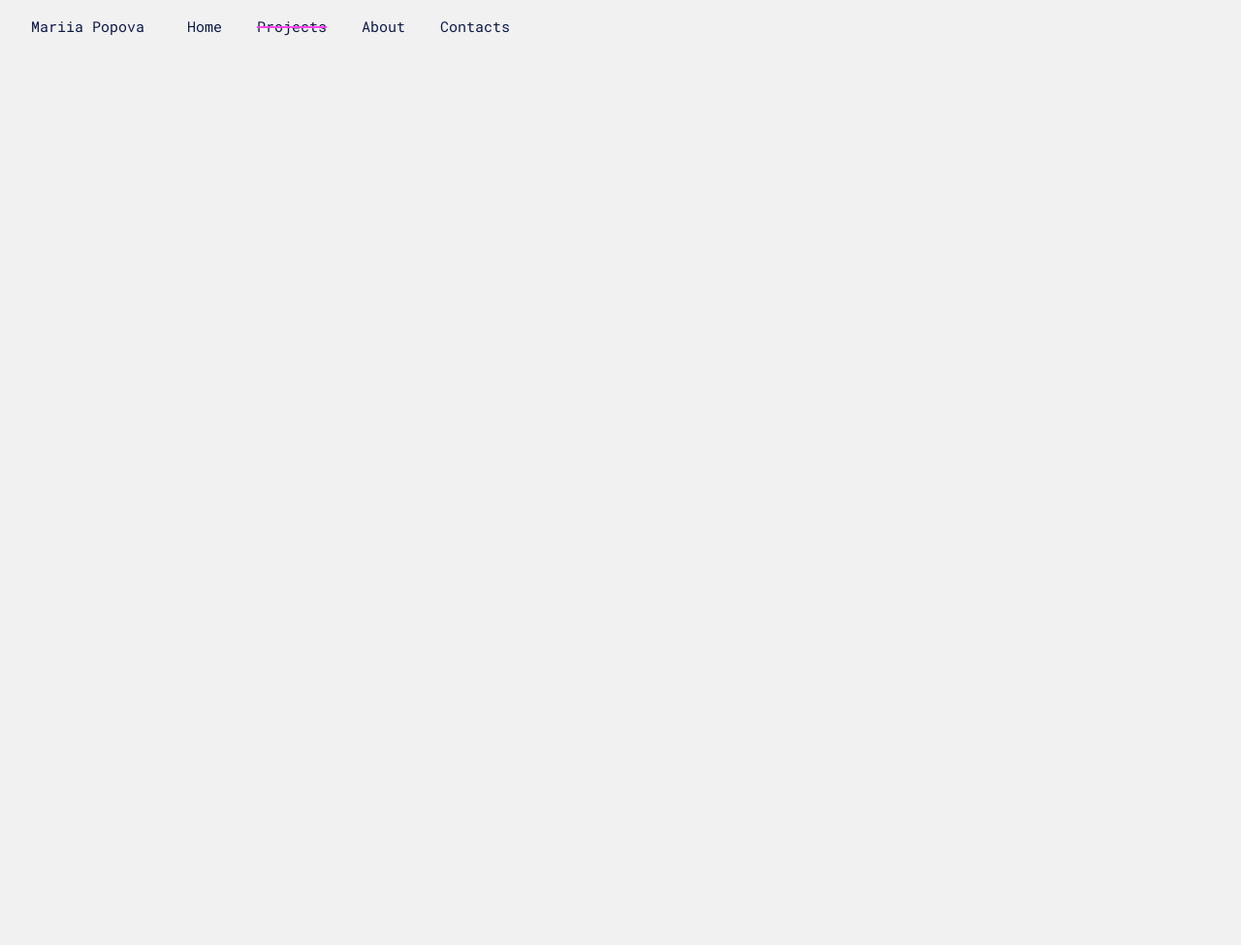
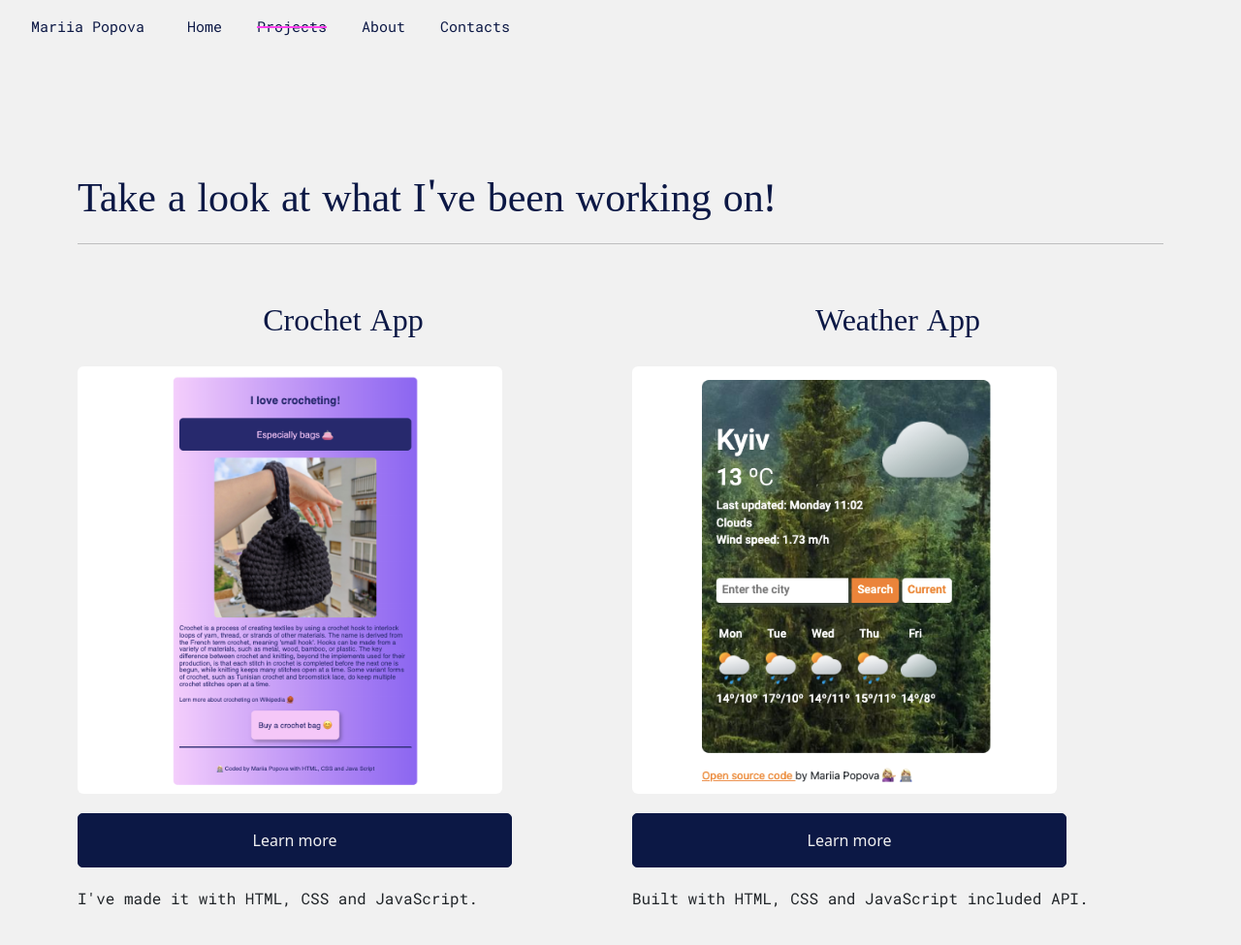
Before and after one commit to mariia-popova/portfolio-project-mariia-popova, a plain HTML site: page projects.html in a window 1280 px wide. Shown: the whole page at 97% size. Before the commit the page ends 800 px from the top, so only its background shows below. Drawn offline with nearby package versions, Linux system fonts and the light colour scheme.

Commit message:
Added a content to the Project page

```diff
--- a/projects.html
+++ b/projects.html
@@ -74,5 +74,45 @@
         </div>
       </div>
     </nav>
+    <div class="container">
+      <h1 class="content-page-h1 text-start">
+        Take a look at what I've been working on!
+      </h1>
+      <hr />
+      <div class="row">
+        <div class="col-md-6">
+          <h2 class="description-app mb-3 mt-5 text-center">Crochet App</h2>
+          <img
+            src="images/crochet.png"
+            alt="crochet"
+            class="img-fluid rounded mt-2"
+            id="image-app"
+          />
+          <a
+            href="#"
+            class="btn description-button"
+            alt="Learn about Crochet project"
+            >Learn more</a
+          >
+          <p>I've made it with HTML, CSS and JavaScript.</p>
+        </div>
+        <div class="col-md-6">
+          <h2 class="description-app mb-3 mt-5 text-center">Weather App</h2>
+          <img
+            src="images/weather.png"
+            alt="weather app"
+            class="img-fluid rounded mt-2"
+            id="image-app"
+          />
+          <a
+            href="#"
+            class="btn description-button"
+            alt="Learn about Crochet project"
+            >Learn more</a
+          >
+          <p>Built with HTML, CSS and JavaScript included API.</p>
+        </div>
+      </div>
+    </div>
   </body>
 </html>
--- a/styles/style.css
+++ b/styles/style.css
@@ -12,9 +12,6 @@ body {
 h1 {
   text-align: right;
   color: var(--main-text-color);
-}
-
-h1 {
   font-size: 96px;
   margin: 250px 50px 0px 0px;
   font-family: var(--main-font);
@@ -35,6 +32,7 @@ p {
 }
 h2 {
   font-family: var(--main-font);
+  color: var(--main-text-color);
 }
 .buttons {
   justify-content: right;
@@ -74,6 +72,8 @@ h2 {
 
 .container {
   margin-top: 100px;
+
+  padding: 20px 10px;
 }
 
 .description-button {
@@ -102,22 +102,29 @@ h2 {
   #image-app {
     display: none;
   }
+  .my-photo-about-page {
+    margin-bottom: 30px;
+  }
+  .container {
+    margin-top: 50px;
+  }
 }
 
 .conteiner-about-page {
   text-align: left;
 }
-.about-page-h2 {
+.content-page-h2 {
   font-size: 17px;
+  font-weight: 300;
   font-family: var(--accent-font);
   color: var(--accent-text-color);
 }
-.about-page-h1 {
+.content-page-h1 {
   margin: 10px 0 0;
   font-size: 42px;
   text-align: left;
 }
-.about-page-p {
+.content-page-p {
   color: var(--main-text-color);
 }
 .my-photo-about-page {
```
Also changed, not shown: about.html (+7 -5 lines), index.html (+3 -3 lines).
